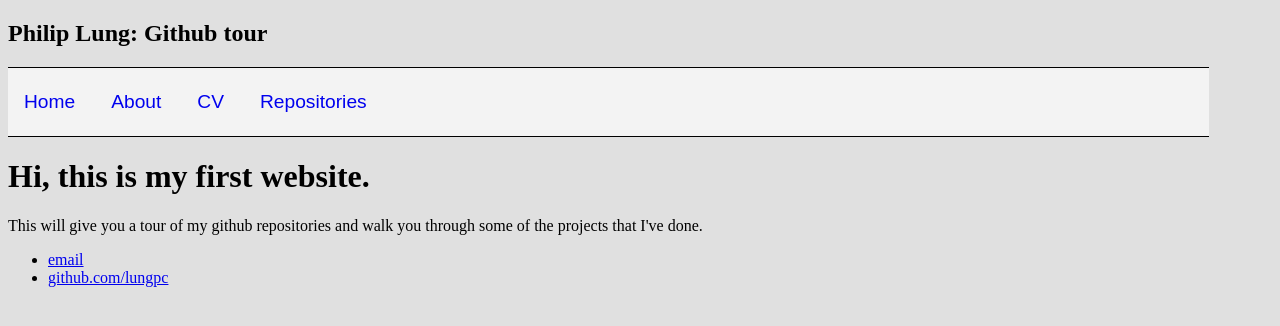
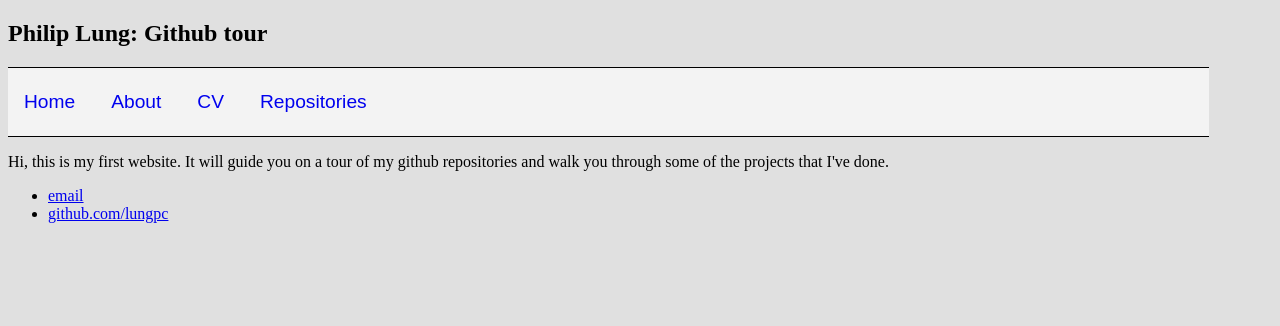
Before and after one commit to lungpc/lungpc.github.io, a Jekyll site: the page built from index.html, in a window 1280 px wide. Shown: the top 326 px of the page. Built offline with Jekyll 4.4.1, drawn with Linux system fonts in a browser that asks for light colours.

Commit message:
Update index.html

```diff
--- a/index.html
+++ b/index.html
@@ -5,7 +5,6 @@ title: Philip Lung, github tour
 
 
 <div class="intro">
-      <h1>Hi, this is my first website.</h1>
-      <p>This will give you a tour of my github repositories and walk you
+      <p>Hi, this is my first website. It will guide you on a tour of my github repositories and walk you
       through some of the projects that I've done.</p>
 </div>
```
